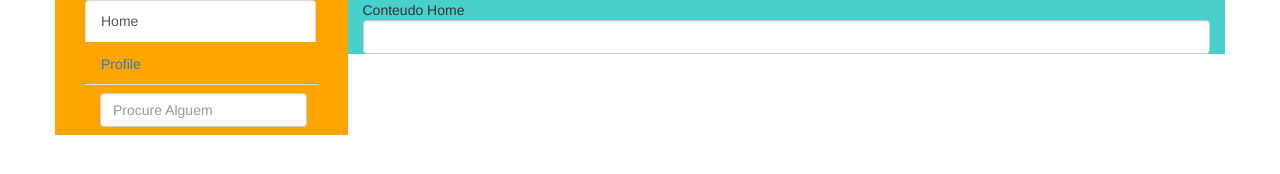
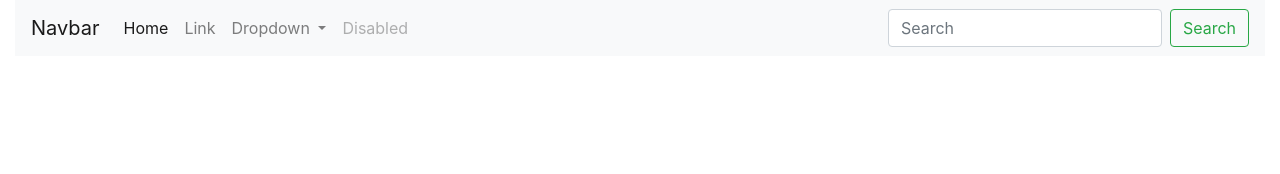
Before and after one commit to AleffBruno/chatImproved, a plain HTML site: page public/index.html in a window 1280 px wide. Drawn offline with nearby package versions, Linux system fonts and the light colour scheme.

Commit message:
Layout Refactoring , using snippet from bootstrap

```diff
--- /dev/null
+++ b/helpers/htmlSample.txt
@@ -0,0 +1,15 @@
+<!DOCTYPE html>
+<html lang="[yourLangHere]">
+    <head>
+        <meta charset="utf-8"/>
+        <meta http-equiv="X-UA-Compatible" content="IE=edge"/>
+        <meta name="viewport" content="width=device-width, initial-scale=1"/>
+        <meta name="description" content="[yourDescriptionHere]"/>
+        <meta name="author" content="[yourNameHere]"/>
+        <link rel="stylesheet" type="text/css" href="[yourCssSourceHere]"/>
+        <script src="[yourJSsourceHere]"></script>
+        <title>[Your Title here]</title>
+    </head>
+    <body>
+    </body>
+</html>
--- a/public/index.html
+++ b/public/index.html
@@ -1,37 +1,54 @@
 <!DOCTYPE html>
-<html>
+<html lang="pt-br">
 <head>
-    <link rel="stylesheet" href="https://maxcdn.bootstrapcdn.com/bootstrap/3.3.7/css/bootstrap.min.css">
-    <link rel="stylesheet" href="./style.css">
-    <script src="https://ajax.googleapis.com/ajax/libs/jquery/3.3.1/jquery.min.js"></script>
-    <script src="https://maxcdn.bootstrapcdn.com/bootstrap/3.3.7/js/bootstrap.min.js"></script>
-
+    <meta charset="utf-8"/>
+    <meta http-equiv="X-UA-Compatible" content="IE=edge"/>
+    <meta name="viewport" content="width=device-width, initial-scale=1"/>
+    <meta name="description" content="[yourDescriptionHere]"/>
+    <meta name="author" content="[yourNameHere]"/>
+    <link rel="stylesheet" href="https://maxcdn.bootstrapcdn.com/bootstrap/4.0.0/css/bootstrap.min.css" integrity="sha384-Gn5384xqQ1aoWXA+058RXPxPg6fy4IWvTNh0E263XmFcJlSAwiGgFAW/dAiS6JXm" crossorigin="anonymous">
+    <script src="https://code.jquery.com/jquery-3.2.1.slim.min.js" integrity="sha384-KJ3o2DKtIkvYIK3UENzmM7KCkRr/rE9/Qpg6aAZGJwFDMVNA/GpGFF93hXpG5KkN" crossorigin="anonymous"></script>
+    <script src="https://cdnjs.cloudflare.com/ajax/libs/popper.js/1.12.9/umd/popper.min.js" integrity="sha384-ApNbgh9B+Y1QKtv3Rn7W3mgPxhU9K/ScQsAP7hUibX39j7fakFPskvXusvfa0b4Q" crossorigin="anonymous"></script>
+    <script src="https://maxcdn.bootstrapcdn.com/bootstrap/4.0.0/js/bootstrap.min.js" integrity="sha384-JZR6Spejh4U02d8jOt6vLEHfe/JQGiRRSQQxSfFWpi1MquVdAyjUar5+76PVCmYl" crossorigin="anonymous"></script>
     <title>Page Title</title>
 </head>
 <body>
-    <div class="container">
-        <div class="row ">
-            <div class="col-md-3 cor1">
-                <div class="container-fluid">
-                    <ul class="nav nav-tabs nav-stacked">
-                        <li class="active"><a href="#home" data-toggle="tab">Home</a></li>
-                        <li><a href="#profile" data-toggle="tab">Profile</a></li>
-                    </ul>
-                    <form action="#" class="navbar-form">
-                        <input type"text" placeholder="Procure Alguem" class="form-control">
-                    </form>
-                </div>
-            </div>
-            <div class="col-md-9 cor2">
-                <div class="tab-content">
-                    <div class="tab-pane active" id="home">Conteudo Home</div>
-                    <div class="tab-pane" id="profile">Conteudo Profile</div>
-                </div>
-                <form action="#">
-                    <input class="form-control" type="text">
+    <div class="container-fluid">
+        <nav class="navbar navbar-expand-lg navbar-light bg-light">
+            <a class="navbar-brand" href="#">Navbar</a>
+            <button class="navbar-toggler" type="button" data-toggle="collapse" data-target="#navbarSupportedContent" aria-controls="navbarSupportedContent" aria-expanded="false" aria-label="Toggle navigation">
+                <span class="navbar-toggler-icon"></span>
+            </button>
+
+            <div class="collapse navbar-collapse" id="navbarSupportedContent">
+                <ul class="navbar-nav mr-auto">
+                <li class="nav-item active">
+                    <a class="nav-link" href="#">Home <span class="sr-only">(current)</span></a>
+                </li>
+                <li class="nav-item">
+                    <a class="nav-link" href="#">Link</a>
+                </li>
+                <li class="nav-item dropdown">
+                    <a class="nav-link dropdown-toggle" href="#" id="navbarDropdown" role="button" data-toggle="dropdown" aria-haspopup="true" aria-expanded="false">
+                    Dropdown
+                    </a>
+                    <div class="dropdown-menu" aria-labelledby="navbarDropdown">
+                    <a class="dropdown-item" href="#">Action</a>
+                    <a class="dropdown-item" href="#">Another action</a>
+                    <div class="dropdown-divider"></div>
+                    <a class="dropdown-item" href="#">Something else here</a>
+                    </div>
+                </li>
+                <li class="nav-item">
+                    <a class="nav-link disabled" href="#">Disabled</a>
+                </li>
+                </ul>
+                <form class="form-inline my-2 my-lg-0">
+                <input class="form-control mr-sm-2" type="search" placeholder="Search" aria-label="Search">
+                <button class="btn btn-outline-success my-2 my-sm-0" type="submit">Search</button>
                 </form>
             </div>
-        </div>
+        </nav>
     </div>
 </body>
 </html>
--- a/public/style.css
+++ b/public/style.css
@@ -5,7 +5,3 @@
 .cor2 {
     background-color: mediumturquoise;
 }
-
-.fill {
-    height: 100%;
-}
```
